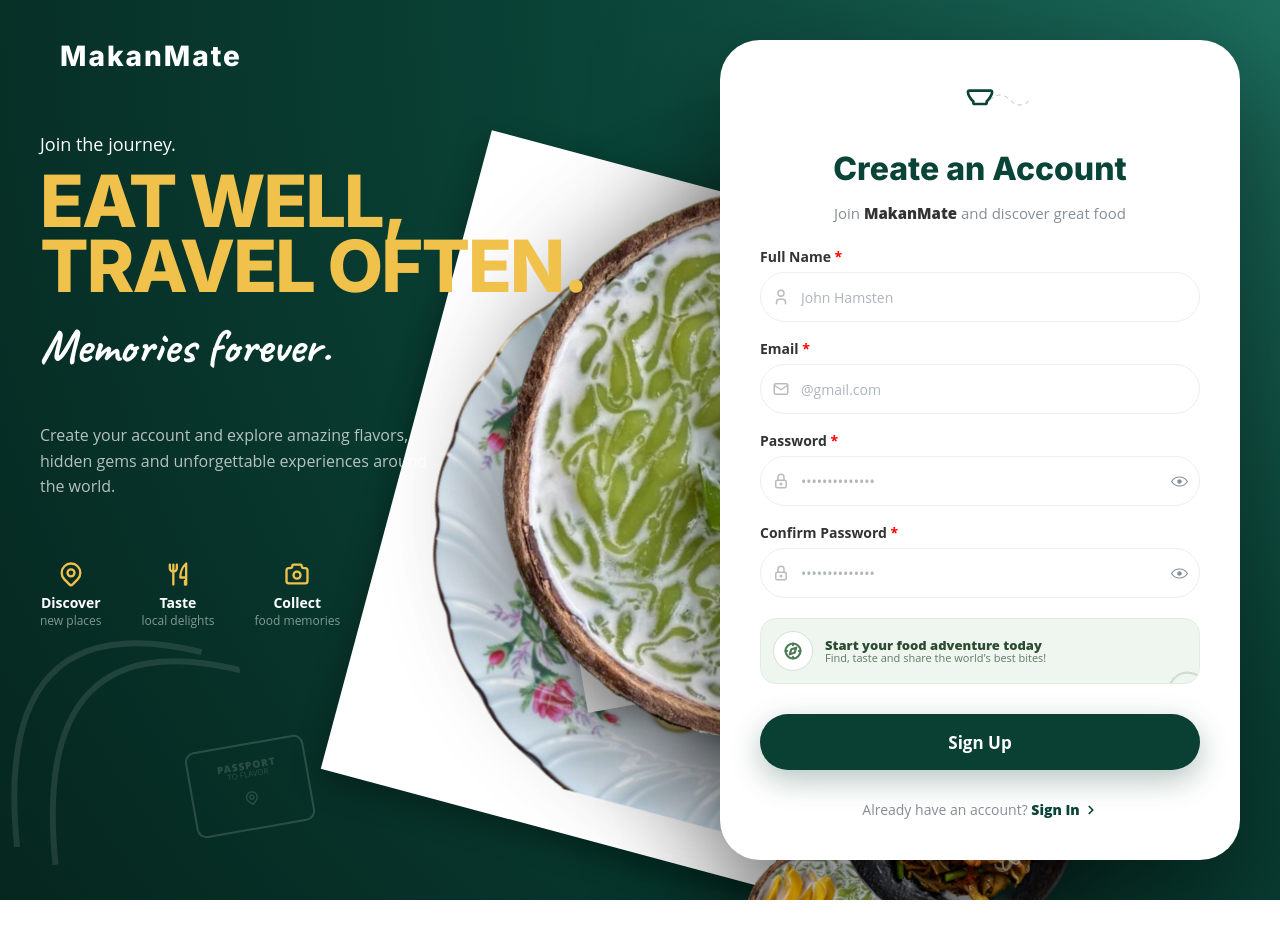
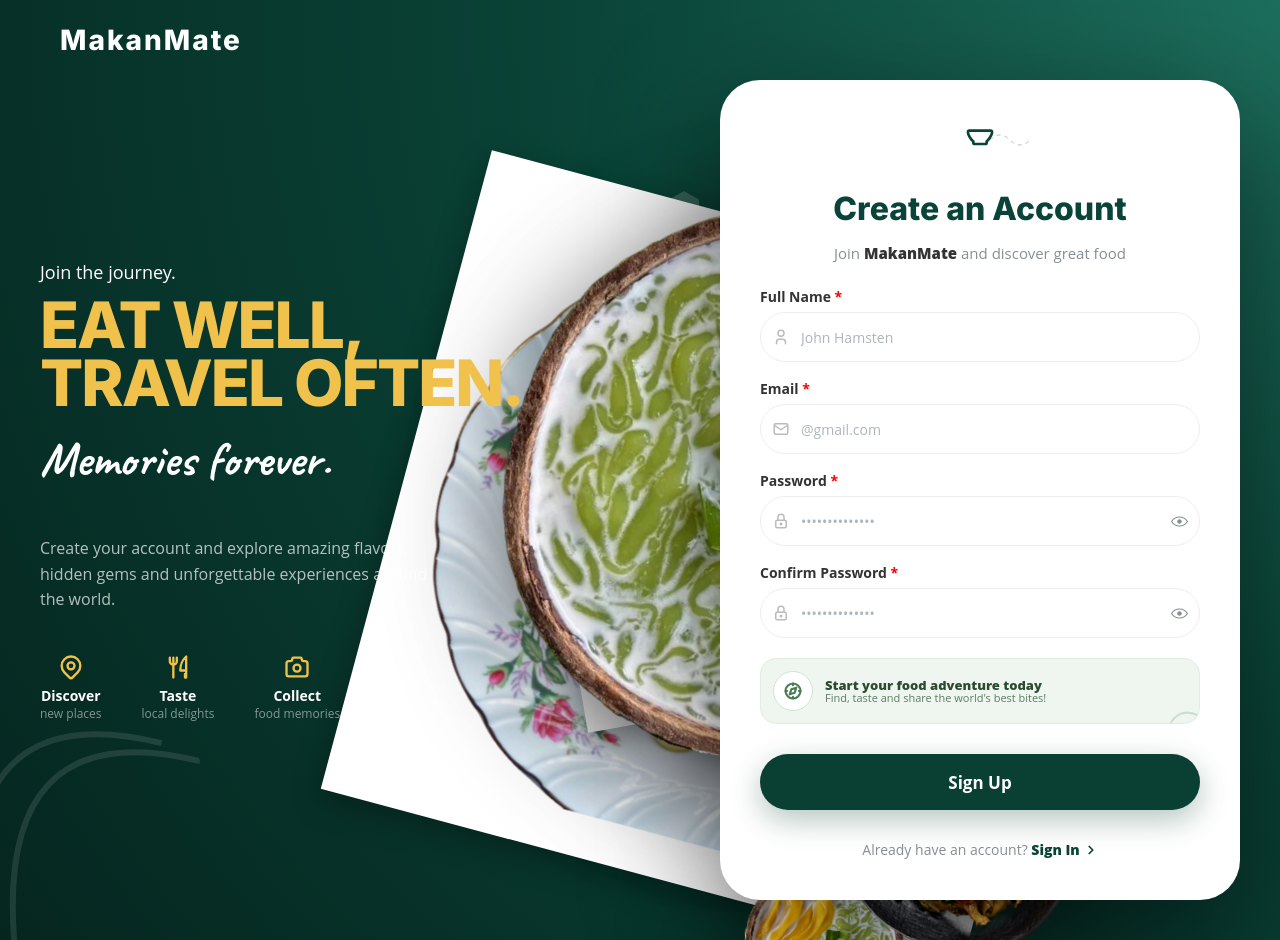
Before and after one commit to ezthzq15/MakanMate, a React (Vite) app in the folder client/: page /auth/signup in a window 1280 px wide. Before the commit the page ends 900 px from the top, so only its background shows below. Built offline with nearby package versions, Linux system fonts and the light colour scheme; a web font is replaced by a local one.

Commit message:
feat: implement auth and landing page UI with global styling

```diff
--- a/client/src/pages/auth/signup/index.jsx
+++ b/client/src/pages/auth/signup/index.jsx
@@ -16,11 +16,11 @@ export default function SignupPage() {
         justifyContent: 'center',
         position: 'relative',
         overflow: 'hidden',
-        padding: '40px'
+        padding: 'clamp(60px, 8vw, 80px) clamp(16px, 5vw, 40px) clamp(16px, 5vw, 40px)',
       }}
     >
       {/* Brand Identity - Top Left */}
-      <Box style={{ position: 'absolute', top: '40px', left: '60px', zIndex: 10 }}>
+      <Box style={{ position: 'absolute', top: '24px', left: 'clamp(16px, 5vw, 60px)', zIndex: 10 }}>
         <Anchor component={Link} to="/" style={{ textDecoration: 'none' }}>
           <Title
             order={1}
@@ -28,7 +28,7 @@ export default function SignupPage() {
               color: '#FFFFFF',
               fontFamily: 'Inter, sans-serif',
               letterSpacing: '2px',
-              fontSize: '28px',
+              fontSize: 'clamp(18px, 3vw, 28px)',
               fontWeight: 800,
             }}
           >
@@ -37,24 +37,66 @@ export default function SignupPage() {
         </Anchor>
       </Box>
 
+      {/* Decorative background SVG */}
+      <Box style={{ position: 'absolute', bottom: '0', left: '-100px', opacity: 0.1, transform: 'rotate(-20deg)', pointerEvents: 'none' }}>
+        <svg width="300" height="300" viewBox="0 0 100 100">
+          <path d="M10,90 Q30,10 90,50" stroke="white" strokeWidth="2" fill="none" />
+          <path d="M20,100 Q40,20 100,60" stroke="white" strokeWidth="2" fill="none" />
+        </svg>
+      </Box>
+
+      {/* Decorative heart shapes */}
+      <Box style={{ position: 'absolute', top: '20%', right: '45%', opacity: 0.2, pointerEvents: 'none' }}>
+        <svg width="40" height="40" viewBox="0 0 24 24" fill="white">
+          <path d="M21,16.5C21,16.88 20.79,17.21 20.47,17.38L12.57,21.82C12.41,21.94 12.21,22 12,22C11.79,22 11.59,21.94 11.43,21.82L3.53,17.38C3.21,17.21 3,16.88 3,16.5V7.5C3,7.12 3.21,6.79 3.53,6.62L11.43,2.18C11.59,2.06 11.79,2 12,2C12.21,2 12.41,2.06 12.57,2.18L20.47,6.62C20.79,6.79 21,7.12 21,7.5V16.5Z" />
+        </svg>
+      </Box>
+      <Box style={{ position: 'absolute', top: '15%', right: '35%', opacity: 0.15, transform: 'rotate(20deg)', pointerEvents: 'none' }}>
+        <IconHeart size={40} color="white" fill="white" />
+      </Box>
+
+      {/* Food Cluster — decorative, visible only on larger screens via CSS var */}
+      <Box style={{ position: 'absolute', left: '50%', top: '50%', transform: 'translate(-35%, -50%)', width: '700px', height: '700px', zIndex: 1, display: 'var(--food-display, block)', pointerEvents: 'none' }}>
+        <Box style={{ position: 'absolute', top: '15%', right: '5%', transform: 'rotate(15deg)', padding: '10px 10px 40px 10px', backgroundColor: 'white', boxShadow: '0 10px 30px rgba(0,0,0,0.3)', zIndex: 1 }}>
+          <Image src="/laksa.png" width={180} height={160} />
+        </Box>
+        <Box style={{ position: 'absolute', bottom: '15%', left: '25%', transform: 'rotate(-10deg)', padding: '10px 10px 40px 10px', backgroundColor: 'white', boxShadow: '0 10px 30px rgba(0,0,0,0.3)', zIndex: 1 }}>
+          <Box style={{ width: '200px', height: '140px', backgroundColor: '#eee', display: 'flex', alignItems: 'center', justifyContent: 'center', overflow: 'hidden' }}>
+            <Image src="/ceondol-2.png" />
+          </Box>
+        </Box>
+        <Box style={{ position: 'absolute', top: '10%', left: '15%', zIndex: 5, filter: 'drop-shadow(0 30px 60px rgba(0,0,0,0.4))' }}>
+          <Image src="/laksa.png" width={380} style={{ transform: 'rotate(-5deg)' }} />
+        </Box>
+        <Box style={{ position: 'absolute', top: '35%', left: '35%', zIndex: 10, filter: 'drop-shadow(0 30px 60px rgba(0,0,0,0.5))' }}>
+          <Image src="/3gmbrmakanan.png" width={340} style={{ transform: 'rotate(5deg)' }} />
+        </Box>
+        <Box style={{ position: 'absolute', bottom: '10%', left: '10%', zIndex: 15, filter: 'drop-shadow(0 30px 60px rgba(0,0,0,0.4))' }}>
+          <Image src="/ceondol-2.png" width={320} style={{ transform: 'rotate(-10deg)' }} />
+        </Box>
+      </Box>
+
       {/* Main Content Layout */}
-      <Group justify="space-between" align="center" style={{ width: '100%', maxWidth: '1400px', zIndex: 5 }}>
-
-        {/* Left Side: Slogan & Imagery */}
-        <Box style={{ flex: 1, position: 'relative', height: '800px' }}>
-          {/* Slogan Section */}
-          <Box style={{ position: 'absolute', top: '80px', left: '0', zIndex: 10 }}>
+      <Group
+        justify="space-between"
+        align="center"
+        style={{ width: '100%', maxWidth: '1400px', zIndex: 5 }}
+        wrap="wrap"
+        gap="xl"
+      >
+        {/* Left Side: Slogan & Feature Icons — hidden on mobile via CSS var */}
+        <Box style={{ flex: 1, minWidth: 280, display: 'var(--left-col-display, block)' }}>
           <Text c="white" size="lg" fw={500} mb={10}>Join the journey.</Text>
-            <Stack gap={0}>
+          <Stack gap={0} mb={40}>
             <Title
               order={1}
               style={{
                 color: '#f0c14b',
-                  fontSize: '72px',
+                fontSize: 'clamp(36px, 5vw, 72px)',
                 fontWeight: 900,
                 lineHeight: 0.9,
                 fontFamily: 'Inter, sans-serif',
-                  letterSpacing: '-2px'
+                letterSpacing: '-2px',
               }}
             >
               EAT WELL,<br />TRAVEL OFTEN.
@@ -62,23 +104,22 @@ export default function SignupPage() {
             <Text
               style={{
                 color: '#FFFFFF',
-                  fontSize: '48px',
+                fontSize: 'clamp(28px, 4vw, 48px)',
                 fontFamily: '"Caveat", cursive',
-                  marginTop: '10px'
+                marginTop: '10px',
               }}
             >
               Memories forever.
             </Text>
           </Stack>
 
-            <Box mt={40} style={{ maxWidth: '400px' }}>
+          <Box mb={40} style={{ maxWidth: '400px' }}>
             <Text c="rgba(255,255,255,0.7)" size="md" style={{ lineHeight: 1.6 }}>
               Create your account and explore amazing flavors, hidden gems and unforgettable experiences around the world.
             </Text>
           </Box>
 
-            {/* Feature Icons */}
-            <Group mt={60} gap={40}>
+          <Group gap={40} wrap="wrap">
             <Stack gap={5} align="center">
               <IconMapPin size={28} color="#f0c14b" />
               <Box ta="center">
@@ -103,71 +144,11 @@ export default function SignupPage() {
           </Group>
         </Box>
 
-          {/* Background Decorations */}
-          <Box style={{ position: 'absolute', bottom: '0', left: '-100px', opacity: 0.1, transform: 'rotate(-20deg)' }}>
-            <svg width="300" height="300" viewBox="0 0 100 100">
-               <path d="M10,90 Q30,10 90,50" stroke="white" strokeWidth="2" fill="none" />
-               <path d="M20,100 Q40,20 100,60" stroke="white" strokeWidth="2" fill="none" />
-            </svg>
-          </Box>
-          <Box style={{ position: 'absolute', bottom: '20px', left: '150px', opacity: 0.15 }}>
-            <Box style={{ border: '2px solid white', borderRadius: '10px', padding: '15px', transform: 'rotate(-10deg)', width: '120px', textAlign: 'center' }}>
-               <Text c="white" size="10px" fw={800} style={{ letterSpacing: '1px' }}>PASSPORT</Text>
-               <Text c="white" size="8px">TO FLAVOR</Text>
-               <Box mt={10}><IconMapPin size={16} color="white" /></Box>
-            </Box>
-          </Box>
-        </Box>
-
-        {/* Center: The Food Cluster */}
-        <Box style={{ position: 'absolute', left: '50%', top: '50%', transform: 'translate(-35%, -50%)', width: '700px', height: '700px', zIndex: 1 }}>
-          {/* Polaroid 1 */}
-          <Box style={{ position: 'absolute', top: '15%', right: '5%', transform: 'rotate(15deg)', padding: '10px 10px 40px 10px', backgroundColor: 'white', boxShadow: '0 10px 30px rgba(0,0,0,0.3)', zIndex: 1 }}>
-             <Image src="/laksa.png" width={180} height={160} />
-          </Box>
-          {/* Polaroid 2 */}
-          <Box style={{ position: 'absolute', bottom: '15%', left: '25%', transform: 'rotate(-10deg)', padding: '10px 10px 40px 10px', backgroundColor: 'white', boxShadow: '0 10px 30px rgba(0,0,0,0.3)', zIndex: 1 }}>
-             <Box style={{ width: '200px', height: '140px', backgroundColor: '#eee', display: 'flex', alignItems: 'center', justifyContent: 'center' }}>
-                <Image src="/ceondol-2.png" />
-             </Box>
-          </Box>
-
-          {/* Main Bowls */}
-          <Box style={{ position: 'absolute', top: '10%', left: '15%', zIndex: 5, filter: 'drop-shadow(0 30px 60px rgba(0,0,0,0.4))' }}>
-            <Image src="/laksa.png" width={380} style={{ transform: 'rotate(-5deg)' }} />
-          </Box>
-          <Box style={{ position: 'absolute', top: '35%', left: '35%', zIndex: 10, filter: 'drop-shadow(0 30px 60px rgba(0,0,0,0.5))' }}>
-            <Image src="/3gmbrmakanan.png" width={340} style={{ transform: 'rotate(5deg)' }} />
-          </Box>
-          <Box style={{ position: 'absolute', bottom: '10%', left: '10%', zIndex: 15, filter: 'drop-shadow(0 30px 60px rgba(0,0,0,0.4))' }}>
-            <Image src="/ceondol-2.png" width={320} style={{ transform: 'rotate(-10deg)' }} />
-          </Box>
-
-          {/* Decorative SVG Paths */}
-          <Box style={{ position: 'absolute', top: '20%', left: '20%', width: '100%', height: '100%', pointerEvents: 'none', opacity: 0.2 }}>
-            <svg width="100%" height="100%" viewBox="0 0 600 600">
-               <path d="M100,100 Q300,50 500,150 T800,100" stroke="white" strokeWidth="2" strokeDasharray="8 8" fill="none" />
-               <path d="M50,400 Q200,500 400,350 T600,450" stroke="white" strokeWidth="2" strokeDasharray="8 8" fill="none" />
-            </svg>
-          </Box>
-        </Box>
-
         {/* Right Side: Signup Card */}
-        <Box style={{ width: '520px', zIndex: 20 }}>
+        <Box style={{ width: '100%', maxWidth: '520px', zIndex: 20, flexShrink: 0 }}>
           <Signup />
         </Box>
-
       </Group>
-
-      {/* Decorative Plane/Hearts */}
-      <Box style={{ position: 'absolute', top: '20%', right: '45%', opacity: 0.2 }}>
-        <svg width="40" height="40" viewBox="0 0 24 24" fill="white">
-           <path d="M21,16.5C21,16.88 20.79,17.21 20.47,17.38L12.57,21.82C12.41,21.94 12.21,22 12,22C11.79,22 11.59,21.94 11.43,21.82L3.53,17.38C3.21,17.21 3,16.88 3,16.5V7.5C3,7.12 3.21,6.79 3.53,6.62L11.43,2.18C11.59,2.06 11.79,2 12,2C12.21,2 12.41,2.06 12.57,2.18L20.47,6.62C20.79,6.79 21,7.12 21,7.5V16.5Z" />
-        </svg>
-      </Box>
-      <Box style={{ position: 'absolute', top: '15%', right: '35%', opacity: 0.15, transform: 'rotate(20deg)' }}>
-         <IconHeart size={40} color="white" fill="white" />
-      </Box>
     </Box>
   );
 }
--- a/client/src/styles/global.css
+++ b/client/src/styles/global.css
@@ -404,3 +404,22 @@ img {
 .mantine-Card-root img {
   object-fit: cover !important;
 }
+
+/* ── Auth & Landing pages: hide decorative elements on mobile ── */
+@media (max-width: 768px) {
+  :root {
+    --brand-display: none;
+    --slogan-display: none;
+    --food-display: none;
+    --left-col-display: none;
+  }
+}
+
+@media (min-width: 769px) {
+  :root {
+    --brand-display: block;
+    --slogan-display: block;
+    --food-display: block;
+    --left-col-display: block;
+  }
+}
```
Also changed, not shown: client/src/components/auth/login.jsx (+22 -22 lines), client/src/pages/landing-page.jsx (+30 -25 lines). Lines whose indentation alone changed are shown as unchanged.
